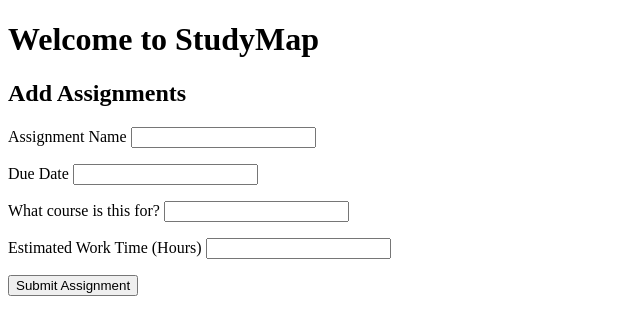
After one commit to sharonday/StudyMap, a Flask app: page /assignment in a window 1280 px wide. The commit adds this page. Shown: the top 335 px of the page, without its empty margins (0-640 px from the left). Run offline with Flask 2, Linux system fonts and the light colour scheme.

Commit message:
organized files

```diff
--- a/main.py
+++ b/main.py
@@ -22,6 +22,18 @@
 @app.route("/signup")
 def signup_page():
     return render_template("signup.html", error=[])
+
+@app.route("/free_hours")
+def hours_page():
+    return render_template("free_hours.html", error=[])
+
+@app.route("/course")
+def course_page():
+    return render_template("course.html", error=[])
+
+@app.route("/assignment")
+def assignment_page():
+    return render_template("assignment.html", error=[])
 
 # Gets the username of the current user if they are signed in
 def get_current_user():
--- /dev/null
+++ b/templates/assignment.html
@@ -0,0 +1,54 @@
+<!DOCTYPE html>
+
+<html>
+<head>
+    <meta charset="UTF-8">
+    <meta name="viewport" content="width=device-width, initial-scale=1.0">
+    <meta http-equiv="X-UA-Compatible" content="ie=edge">
+    <link href="/static/style.css" rel="stylesheet">
+    <title>StudyMap</title>
+</head>
+
+
+<body>
+    <main class = "mid">
+        <header class = "top">
+        <h1>Welcome to StudyMap</h1>
+
+        </header>
+        <div id = "add">
+            <h2>Add Assignments</h2>
+            <form>
+                <p>
+
+                    <label>Assignment Name</label>
+                    <input type = "text" name = "hwname">
+                </p>
+                <p>
+                    <label>Due Date</label>
+                    <input type = "text" name = "hwdate">
+                </p>
+                    <label>What course is this for?</label>
+                    <input type = "text" name = "hwcourse">
+                <p>
+                    <label>Estimated Work Time (Hours)</label>
+                    <input type = "text" name = "hours">
+                </p>
+                <p>
+                    <button type="button">Submit Assignment</button>
+                </p>
+            </form>
+            <script>
+                function assignment()
+                {
+                    var hwname = document.getElementById("hwname").value;
+                    var hwdate = document.getElementById("hwdate").value;
+                    var hwcourse = document.getElementById("hwcourse").value;
+                    var hours = document.getElementById("hours").value;
+                    alert("You've entered Assignment: " + hwname + " Due: " + hwdate + " for "  + hwcourse + " with estimated work time: " + hours);
+                }
+            </script>
+        </div>
+    </main>
+</body>
+</html>
```
Also changed, not shown: static/style.css (+26 -0 lines), templates/course.html (+1 -35 lines), templates/index.html (+11 -1 lines), templates/free_hours.html (renamed from free_hours.html).
